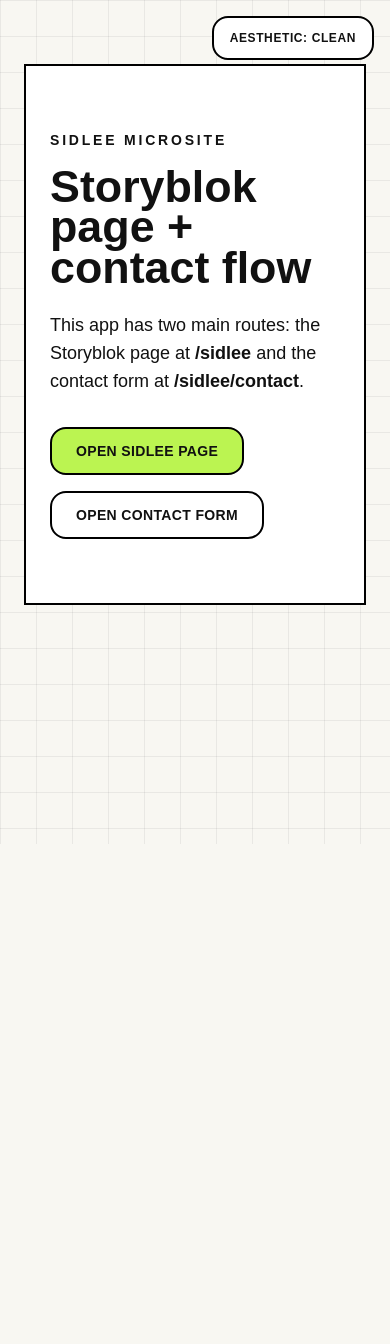
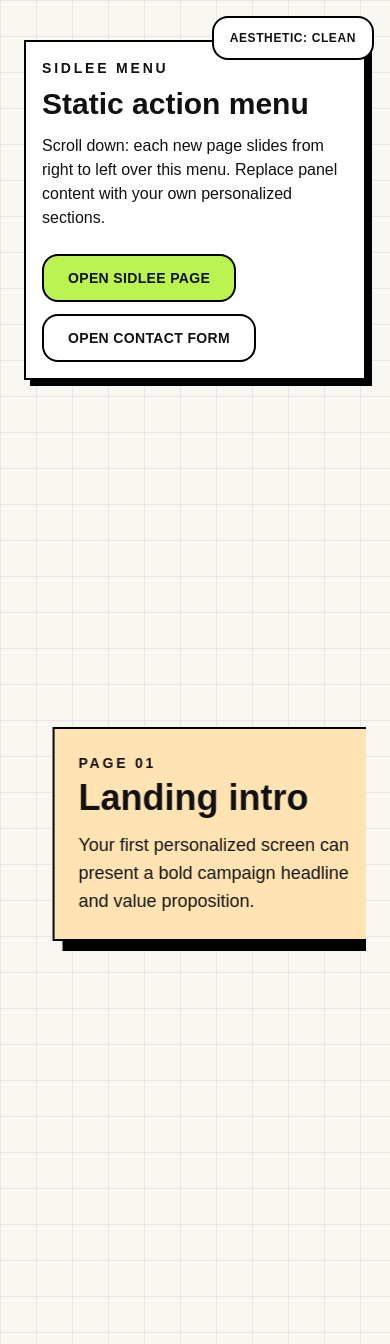
Before and after one commit to camilomon91/sidles, a Next.js app: page / in a window 390 px wide. Shown: the top 1344 px of the page. Before the commit the page ends 844 px from the top, so only its background shows below. Built offline with nearby package versions, Linux system fonts and the light colour scheme; no server answers; what @storyblok/react would draw is missing.

Commit message:
Add static action menu with scroll-driven sliding panels

```diff
--- a/src/app/page.tsx
+++ b/src/app/page.tsx
@@ -1,25 +1,5 @@
-import Button from "@/components/ui/Button";
+import ScrollPagesShowcase from "@/components/home/ScrollPagesShowcase";
 
 export default function Home() {
-  return (
-    <main className="site-texture py-16 md:py-24">
-      <div className="page-container">
-        <section className="section-space border-2 border-black bg-white p-6 md:p-10">
-          <p className="section-kicker">SIDLEE Microsite</p>
-          <h1 className="hero-title mt-4">Storyblok page + contact flow</h1>
-          <p className="mt-6 max-w-3xl text-lg font-medium">
-            This app has two main routes: the Storyblok page at <strong>/sidlee</strong> and the contact form at
-            <strong> /sidlee/contact</strong>.
-          </p>
-
-          <div className="mt-8 flex flex-wrap gap-4">
-            <Button href="/sidlee">Open SIDLEE page</Button>
-            <Button href="/sidlee/contact" variant="ghost">
-              Open contact form
-            </Button>
-          </div>
-        </section>
-      </div>
-    </main>
-  );
+  return <ScrollPagesShowcase />;
 }
--- /dev/null
+++ b/src/components/home/ScrollPagesShowcase.tsx
@@ -0,0 +1,123 @@
+"use client";
+
+import { useEffect, useRef } from "react";
+import Button from "@/components/ui/Button";
+
+type Panel = {
+  title: string;
+  description: string;
+  kicker: string;
+};
+
+const PANELS: Panel[] = [
+  {
+    kicker: "PAGE 01",
+    title: "Landing intro",
+    description: "Your first personalized screen can present a bold campaign headline and value proposition.",
+  },
+  {
+    kicker: "PAGE 02",
+    title: "Portfolio highlight",
+    description: "Use this area to show case studies, visuals, and key conversion proof points.",
+  },
+  {
+    kicker: "PAGE 03",
+    title: "Service breakdown",
+    description: "Explain your process, timeline, and deliverables before driving users to action.",
+  },
+  {
+    kicker: "PAGE 04",
+    title: "Final CTA",
+    description: "Finish with a personalized closing page that sends visitors directly to your contact flow.",
+  },
+];
+
+const clamp = (value: number, min: number, max: number) => Math.min(Math.max(value, min), max);
+
+export default function ScrollPagesShowcase() {
+  const sectionRefs = useRef<Array<HTMLElement | null>>([]);
+
+  useEffect(() => {
+    let ticking = false;
+
+    const updatePanels = () => {
+      sectionRefs.current.forEach((section) => {
+        if (!section) {
+          return;
+        }
+
+        const panel = section.querySelector<HTMLElement>("[data-panel]");
+        if (!panel) {
+          return;
+        }
+
+        const rect = section.getBoundingClientRect();
+        const progress = clamp((window.innerHeight - rect.top) / (window.innerHeight + rect.height), 0, 1);
+        const translateX = 120 - progress * 150;
+        panel.style.transform = `translate3d(${translateX}%, 0, 0)`;
+      });
+
+      ticking = false;
+    };
+
+    const onScroll = () => {
+      if (!ticking) {
+        window.requestAnimationFrame(updatePanels);
+        ticking = true;
+      }
+    };
+
+    updatePanels();
+    window.addEventListener("scroll", onScroll, { passive: true });
+    window.addEventListener("resize", onScroll);
+
+    return () => {
+      window.removeEventListener("scroll", onScroll);
+      window.removeEventListener("resize", onScroll);
+    };
+  }, []);
+
+  return (
+    <main className="site-texture py-10 md:py-14">
+      <div className="page-container">
+        <div className="sticky top-6 z-30 border-2 border-black bg-white/95 p-4 shadow-[6px_6px_0_0_#000] backdrop-blur-sm md:p-6">
+          <p className="section-kicker">SIDLEE MENU</p>
+          <h1 className="mt-2 text-3xl font-black md:text-5xl">Static action menu</h1>
+          <p className="mt-3 max-w-3xl font-medium">
+            Scroll down: each new page slides from right to left over this menu. Replace panel content with your own
+            personalized sections.
+          </p>
+          <div className="mt-6 flex flex-wrap gap-3">
+            <Button href="/sidlee">Open SIDLEE page</Button>
+            <Button href="/sidlee/contact" variant="ghost">
+              Open contact form
+            </Button>
+          </div>
+        </div>
+
+        <div className="relative mt-8 space-y-24">
+          {PANELS.map((panel, index) => (
+            <section
+              key={panel.title}
+              ref={(node) => {
+                sectionRefs.current[index] = node;
+              }}
+              className="relative h-[95vh]"
+            >
+              <div className="sticky top-0 flex h-screen items-center overflow-hidden">
+                <article
+                  data-panel
+                  className="w-full border-2 border-black bg-[#ffe2af]/95 p-6 shadow-[10px_10px_0_0_#000] will-change-transform md:p-10"
+                >
+                  <p className="section-kicker">{panel.kicker}</p>
+                  <h2 className="mt-2 text-4xl font-black leading-[0.95] md:text-6xl">{panel.title}</h2>
+                  <p className="mt-4 max-w-2xl text-lg font-medium">{panel.description}</p>
+                </article>
+              </div>
+            </section>
+          ))}
+        </div>
+      </div>
+    </main>
+  );
+}
```
